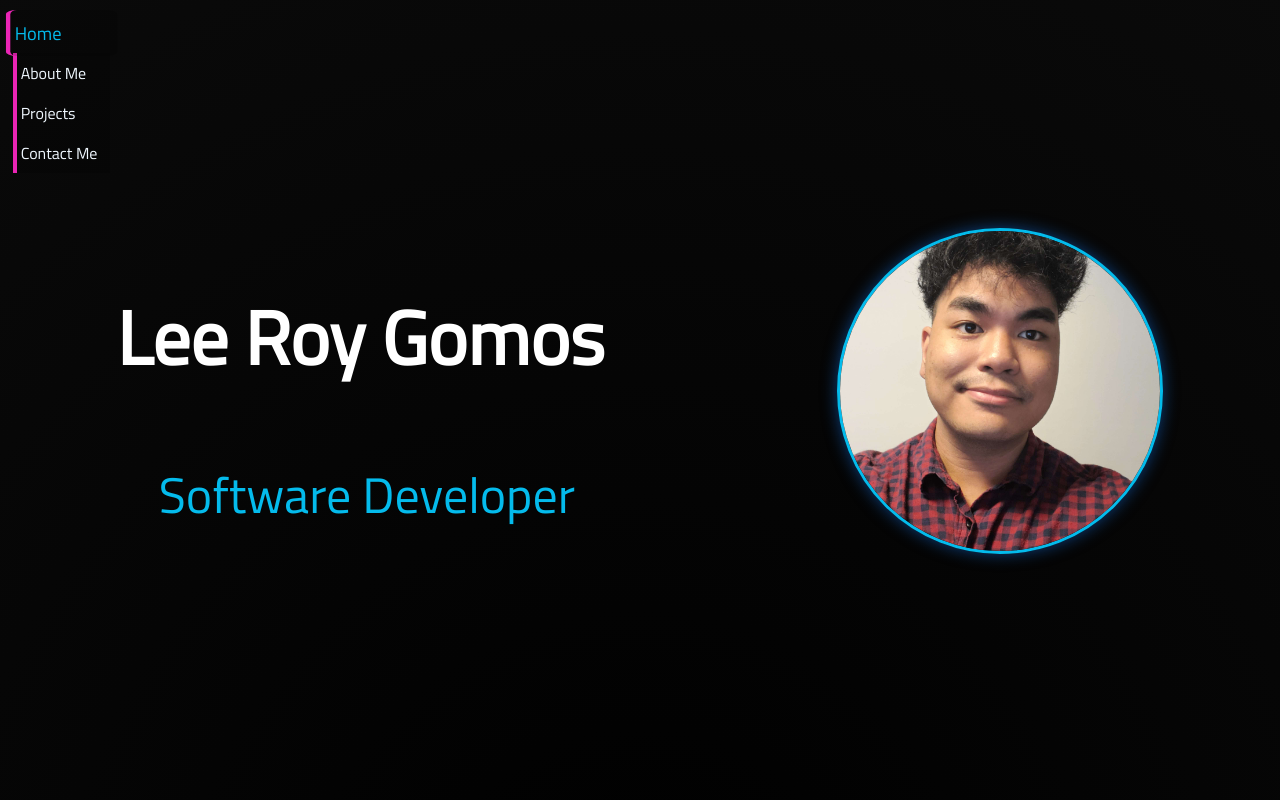
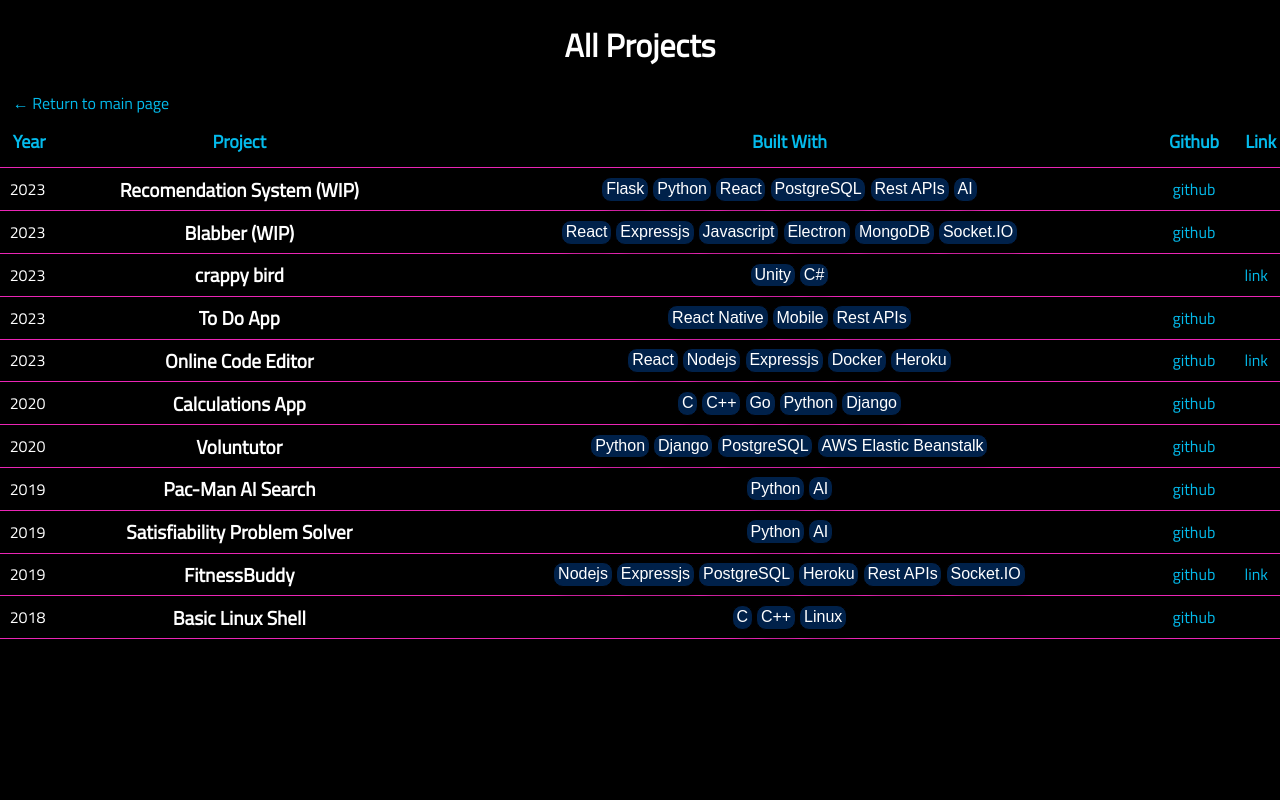
Before and after one commit to leeroygomos/leeroygomos.github.io, a React (Create React App) app: page /AllProjects in a window 1280 px wide. Shown: the top 800 px of the page. Built offline with nearby package versions, Linux system fonts and the light colour scheme.

Commit message:
added project archives page

```diff
--- a/package.json
+++ b/package.json
@@ -15,6 +15,7 @@
     "dotenv": "^16.0.3",
     "react": "^18.2.0",
     "react-dom": "^18.2.0",
+    "react-router-dom": "^6.11.2",
     "react-scripts": "5.0.1",
     "sass": "^1.62.1",
     "typescript": "^4.9.5",
--- a/src/App.tsx
+++ b/src/App.tsx
@@ -1,5 +1,6 @@
 import React, {useEffect} from 'react';
 import './App.scss';
+import { BrowserRouter, Routes, Route } from "react-router-dom";
 
 import ScrollIntoView from './components/Animations';
 import Navigation from './components/Navigation';
@@ -7,6 +8,7 @@ import AboutMe from './components/AboutMe';
 import Projects from './components/Projects';
 import Contact from './components/Contact';
 import Toast from './components/Toast';
+import AllProjects from './components/AllProjects';
 
 function App() {
   const options = {
@@ -59,6 +61,9 @@ function App() {
   },[isHeaderVisible,isAboutVisible,isProjectsVisible,isContactVisible]);
 
   return (
+    <BrowserRouter>
+      <Routes>
+        <Route path='/' element={
           <div className="App">
             <head>
               <meta charSet="utf-8" />
@@ -101,6 +106,10 @@ function App() {
               </div>
             </footer>
           </div>
+        }/>
+        <Route path='/AllProjects' element={<AllProjects/>}/>
+      </Routes>
+    </BrowserRouter>
   );
 }
 
--- /dev/null
+++ b/src/components/AllProjects.scss
@@ -0,0 +1,41 @@
+@use '../Global.scss';
+
+.return {
+    @extend .a-template;
+    padding: 1%;
+}
+
+.header {
+    color: white;
+    text-align: center;
+}
+
+.allProjects {
+    width: 100%;
+    text-align: center;
+    color: white;
+    overflow-y: auto;
+    border-collapse: collapse;
+    tr{
+        border-bottom: 1px solid Global.$dark-pink;
+    }
+    .table-header{
+        th {
+            font-size: large;
+            color: Global.$light-blue;
+            padding: 1%;
+        }
+    }
+    .project {
+        .project-title{
+            font-size: larger;
+            font-weight: bold;
+        }
+        td {
+            padding: 0.5%;
+            a {
+                @extend .a-template;
+            }
+        }
+    }
+}
--- /dev/null
+++ b/src/components/AllProjects.tsx
@@ -0,0 +1,50 @@
+import './AllProjects.scss';
+import '../Global.scss';
+import {projectItems} from './constants';
+import Tag from './Tag'
+
+export default function AllProjects(){
+    projectItems.sort((a,b) => (a.year < b.year) ? 1 : -1);
+    return (
+        <div>
+            <h1 className='header'>All Projects</h1>
+            <a className='return' href='/'>← Return to main page</a>
+            <table className='allProjects'>
+                <tr className='table-header'>
+                    <th>Year</th>
+                    <th>Project</th>
+                    <th>Built With</th>
+                    <th>Github</th>
+                    <th>Link</th>
+                </tr>
+                {projectItems.map(projectItem => {
+                    return <tr className='project'>
+                                <td>{projectItem.year}</td>
+                                <td className='project-title'>{projectItem.title}</td>
+                                <td>
+                                    {
+                                        projectItem.tags.map(tag => {
+                                            return <Tag text={tag}/>
+                                        })
+                                    }
+                                </td>
+                                <td>
+                                    {
+                                        projectItem.github ?
+                                        <a href={projectItem.github} target='_blank' rel="noreferrer">github</a>
+                                        : <></>
+                                    }
+                                </td>
+                                <td>{
+                                        projectItem.link ?
+                                        <a href={projectItem.link} target='_blank' rel="noreferrer">link</a>
+                                        : <></>
+                                    }
+                                </td>
+                            </tr>
+                    })
+                }
+            </table>
+        </div>
+    )
+}
--- a/src/components/constants.js
+++ b/src/components/constants.js
@@ -5,38 +5,48 @@ export const projectItems = [
         link: "https://online-code-editor.herokuapp.com/",
         description: "A full stack web application with a React frontend and Nodejs/Expressjs backend. Docker is used to containerize all dependencies in order to execute different languages on the server. Currently supports Javascript, Python3, C++, C#, C, Java, Go, and Rust.",
         img: "/images/projects/codeeditor.png",
-        tags: ["React", "Nodejs", "Expressjs", "Docker", "Heroku"]
+        tags: ["React", "Nodejs", "Expressjs", "Docker", "Heroku"],
+        year: 2023,
+        showcase: true
     },
     {
         title: "FitnessBuddy",
         github: "https://github.com/leeroygomos/fitnessbuddy",
         link: "https://fitnessbuddy.herokuapp.com/",
-        description: "A fitness web application built with Node.js, Express.js, PostgreSQL and Heroku. Key features include finding nearby gyms via Google Maps API, nutrition facts lookup via Nutritionix API, exercises search via wger API, and a realtime chatroom via Socket IO.",
+        description: "A fitness web application built with Node.js, Express.js, PostgreSQL and Heroku. Key features include finding nearby gyms via Google Maps API, nutrition facts lookup via Nutritionix API, exercises search via wger API, and a realtime chatroom via Socket.IO.",
         demoUser: 'Demo username: demo-user',
         demoPass: 'Demo password: demo123!',
         img: "/images/projects/fitnessbuddy.png",
-        tags: ["Nodejs", "Expressjs", "PostgreSQL", "Heroku", "Rest APIs"]
+        tags: ["Nodejs", "Expressjs", "PostgreSQL", "Heroku", "Rest APIs", "Socket.IO"],
+        year: 2019,
+        showcase: true
     },
-    // {
-    //     title: "To Do App",
-    //     github: "https://github.com/leeroygomos/todo-app",
-    //     description: "A simple to do mobile app built using React Native. Features include local data storage via AsyncStorage, drag and drop functionality for list organization, confetti animation when all tasks are completed, and random to do tasks via BoredAPI.",
-    //     img: "/images/projects/todoapp.png",
-    //     tags: ["React Native", "Mobile", "Rest APIs"]
-    // },
+    {
+        title: "To Do App",
+        github: "https://github.com/leeroygomos/todo-app",
+        description: "A simple to do mobile app built using React Native. Features include local data storage via AsyncStorage, drag and drop functionality for list organization, confetti animation when all tasks are completed, and random to do tasks via BoredAPI.",
+        img: "/images/projects/todoapp.png",
+        tags: ["React Native", "Mobile", "Rest APIs"],
+        year: 2023,
+        showcase: false
+    },
     {
         title: "Voluntutor",
         github: "https://github.com/leeroygomos/voluntutor",
         description: "A tutoring web application which used AWS Elastic Beanstalk for deployment and was developed using Python with Django as the web framework. It also used Amazon RDS for PostgreSQL as the database engine and Amazon S3 cloud storage for static files.",
         img: "/images/projects/voluntutor.png",
-        tags: ["Python", "Django", "PostgreSQL", "AWS Elastic Beanstalk"]
+        tags: ["Python", "Django", "PostgreSQL", "AWS Elastic Beanstalk"],
+        year: 2020,
+        showcase: true
     },
     {
         title: "Calculations App",
         github: "https://github.com/leeroygomos/calcapp",
         description: "A web application that calculates fibonacci, factorial, exponents, quadratic formula, and pythagorean theorem. It also does numeric conversions between decimal, hexadecimal, and binary. Developed using Django, C/C++, and Go.",
         img: "/images/projects/calc.png",
-        tags: ["C", "C++", "Go", "Python", "Django"]
+        tags: ["C", "C++", "Go", "Python", "Django"],
+        year: 2020,
+        showcase: true
     },
     {
         title: "crappy bird",
@@ -44,41 +54,60 @@ export const projectItems = [
         altText: "Play now!",
         description: "A flappy bird clone creating using Unity!",
         img: "/images/projects/crappybird.png",
-        tags: ["Unity", "C#"]
+        tags: ["Unity", "C#"],
+        year: 2023,
+        showcase: false
+    },
+    {
+        title: "Blabber (WIP)",
+        github: "https://github.com/leeroygomos/blabber",
+        description: "A full-stack desktop chat application built with React, Express.js, and Electron. Utilizes MongoDB for the database and Socket.IO for real-time communication.",
+        img: "/images/projects/blabber.png",
+        tags: ["React", "Expressjs", "Javascript", "Electron", 'MongoDB', 'Socket.IO'],
+        year: 2023,
+        showcase: true
     },
     {
         title: "Recomendation System (WIP)",
         github: "https://github.com/leeroygomos/waifu_recommender",
         description: "A full stack web application which recommends anime based on the characters that you like. Uses techniques such as Term Frequency, Inverse Document Frequency, and Matrix Factorization to generate results.",
         img: "/images/projects/placeholder.png",
-        tags: ["Flask", "Python", "React", "PostgreSQL", 'Rest APIs', 'AI']
+        tags: ["Flask", "Python", "React", "PostgreSQL", 'Rest APIs', 'AI'],
+        year: 2023,
+        showcase: true
     },
-    // {
-    //     title: "Satisfiability Problem Solver",
-    //     github: "https://github.com/leeroygomos",
-    //     description: "A Python program that implements the DPLL algorithm to check the satisfiability of an expression in Conjunctive Normal Form (CNF). It may also print a list of true literals if the expression is satisfiable.",
-    //     img: "/images/projects/satsolver.png",
-    //     tags: ["Python", "AI"]
-    // },
-    // {
-    //     title: "Basic Linux Shell",
-    //     github: "https://github.com/leeroygomos",
-    //     description: "An implementation of the Linux shell using C with additional commands: !n, type, and history. The commands pwd, exit, and cd were also reimplemented.",
-    //     img: "/images/projects/shell.png",
-    //     tags: ["C", "C++", "Linux"]
-    // },
-    // {
-    //     title: "Pac-Man AI Search",
-    //     github: "https://github.com/leeroygomos",
-    //     description: "Implementations of the depth-first, breadth-first, and A* search algorithms using the Pac-Man game to visualize the results. Python is used to write the program, and the assignment was originally adapted from UC Berkeley's Pacman AI projects.",
-    //     img: "/images/projects/pacman.png",
-    //     tags: ["Python", "AI"]
-    // },
+    {
+        title: "Satisfiability Problem Solver",
+        github: "https://github.com/leeroygomos",
+        description: "A Python program that implements the DPLL algorithm to check the satisfiability of an expression in Conjunctive Normal Form (CNF). It may also print a list of true literals if the expression is satisfiable.",
+        img: "/images/projects/satsolver.png",
+        tags: ["Python", "AI"],
+        year: 2019,
+        showcase: false
+    },
+    {
+        title: "Basic Linux Shell",
+        github: "https://github.com/leeroygomos",
+        description: "An implementation of the Linux shell using C with additional commands: !n, type, and history. The commands pwd, exit, and cd were also reimplemented.",
+        img: "/images/projects/shell.png",
+        tags: ["C", "C++", "Linux"],
+        year: 2018,
+        showcase: false
+    },
+    {
+        title: "Pac-Man AI Search",
+        github: "https://github.com/leeroygomos",
+        description: "Implementations of the depth-first, breadth-first, and A* search algorithms using the Pac-Man game to visualize the results. Python is used to write the program, and the assignment was originally adapted from UC Berkeley's Pacman AI projects.",
+        img: "/images/projects/pacman.png",
+        tags: ["Python", "AI"],
+        year: 2019,
+        showcase: false
+    },
 ];
 
-export const languages = ["JavaScript", "Python", "Apex", "HTML", "CSS", "SQL", "C", "C++",];
+export const languages = ["JavaScript", "Python", "Apex", "HTML", "CSS", "SQL", "C",];
 export const frameworks = ["Node.js", "React", "Express.js", "Flask", "Django"];
-export const technologies = ["Salesforce", "Git", "Heroku", "PostgreSQL", "Docker",];
+export const technologies = ["Salesforce", "Git", "Heroku", "PostgreSQL",];
 
 export const certifications = [
     {
--- a/src/index.scss
+++ b/src/index.scss
@@ -1,6 +1,7 @@
 @import url('https://fonts.googleapis.com/css2?family=Titillium+Web&display=swap');
 html{
   scroll-behavior: smooth;
+  background-color: black;
 }
 
 body {
```
Also changed, not shown: src/components/AboutMe.tsx (+3 -4 lines), src/components/Projects.scss (+9 -0 lines), src/components/Projects.tsx (+6 -3 lines), public/images/projects/blabber.png (added), 1 other file (tests, documents, lock files or other folders). Lines whose indentation alone changed are shown as unchanged.
